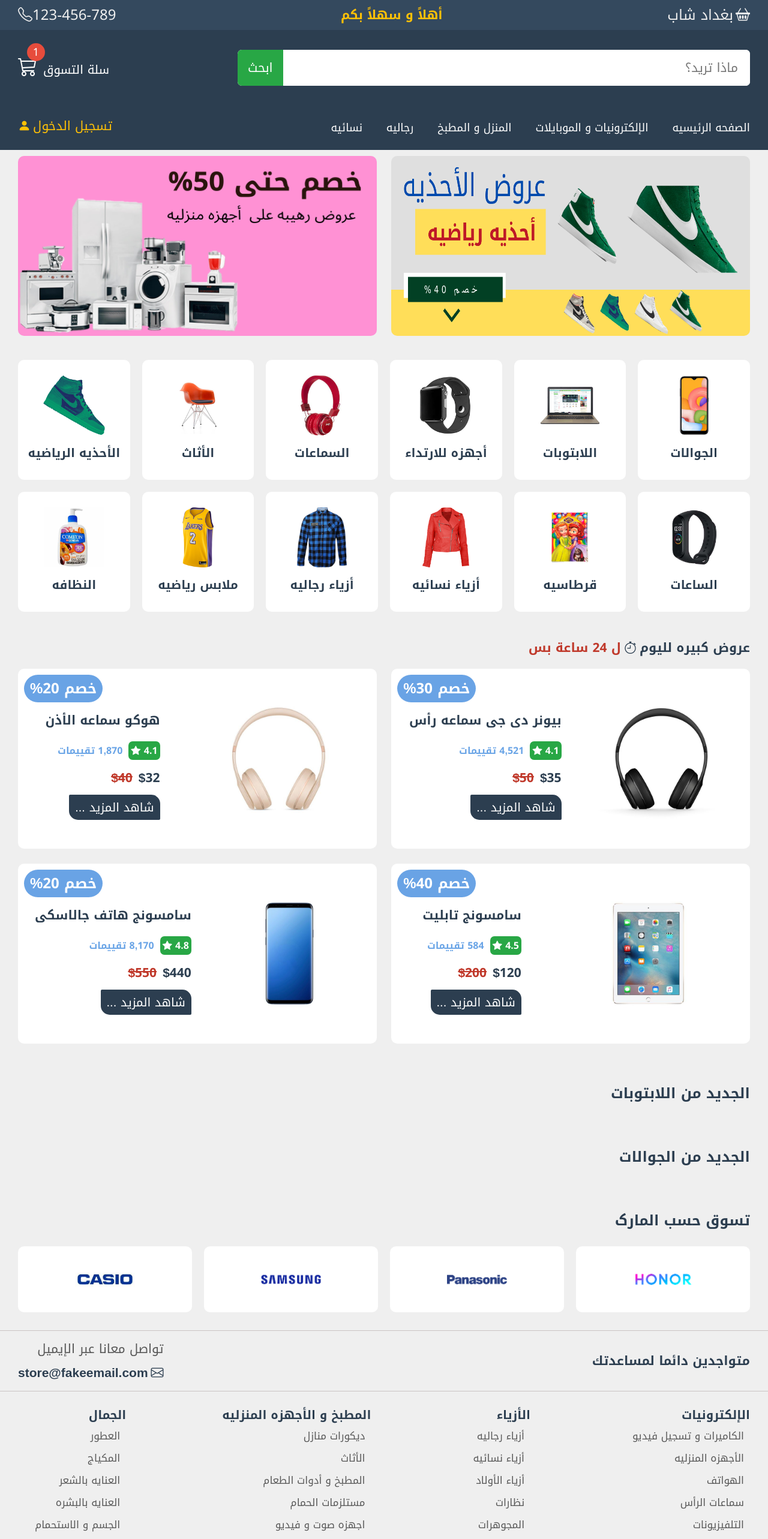
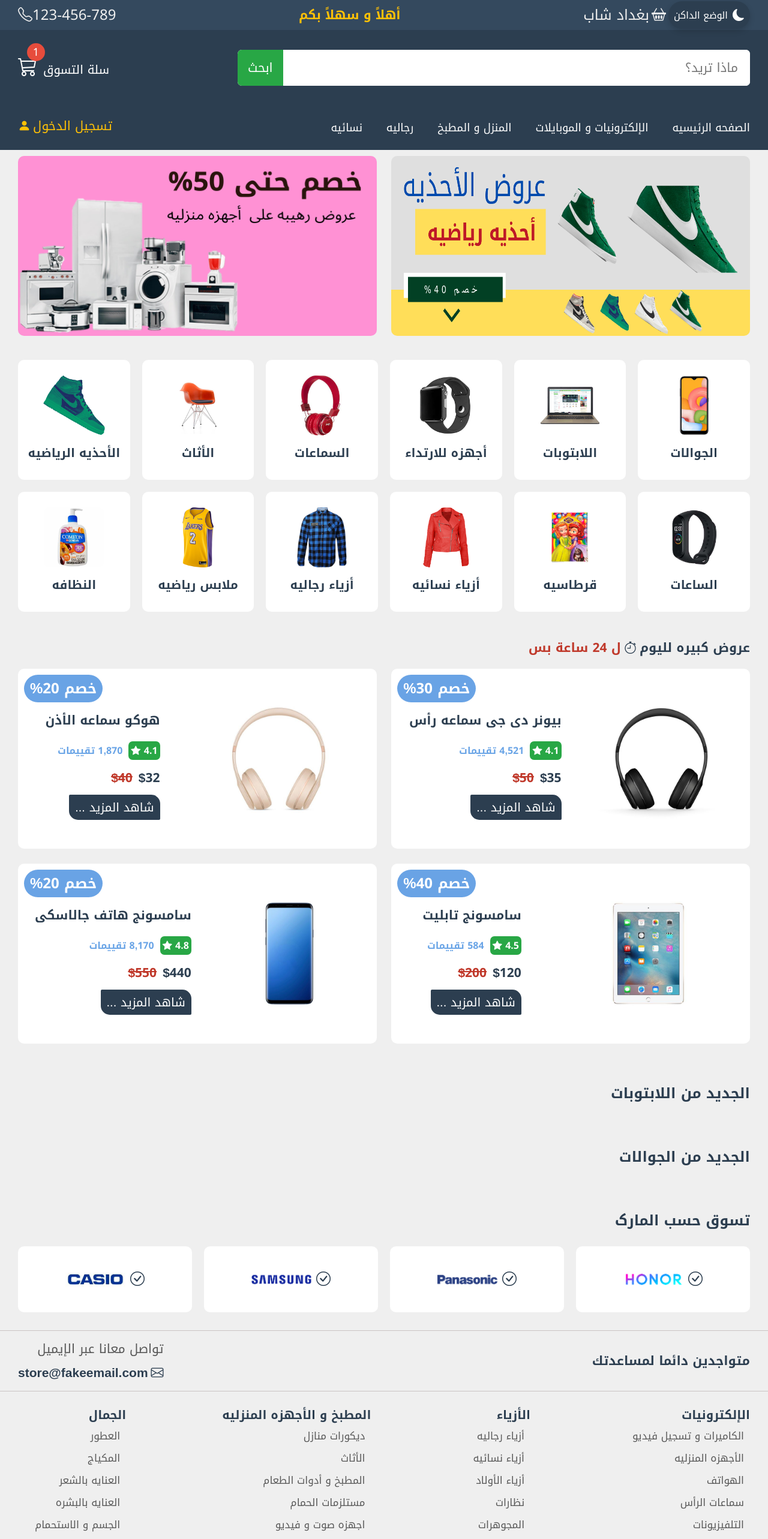
Before and after one commit to David-111409/E-Commerce-Baghdad, a React (Vite) app: page / in a window 1280 px wide. Shown: the top 2566 px of the page at 60% size. Built offline with nearby package versions, Linux system fonts and the light colour scheme; the HTML template or start-up script is replaced by a standard one.

Commit message:
dark light mode theme

```diff
--- a/src/components/brands/Brands.jsx
+++ b/src/components/brands/Brands.jsx
@@ -6,6 +6,7 @@
     <div className="brands-wrapper">
       {brands.map((brand) => (
         <div key={brand.id} className="brand">
+          <i class="bi bi-check-circle"></i>
           <img src={brand.image} alt={`brand : ${brand.id} image`} className="brand-image" />
         </div>
       ))}
--- a/src/components/brands/brands.css
+++ b/src/components/brands/brands.css
@@ -11,7 +11,20 @@
   background-color: var(--white-color);
   border-radius: 10px;
   padding: 5px;
+  display: flex;
+  justify-content: center;
+  align-items: center;
   transition: all 0.3s ease;
+}
+
+.brand i {
+  font-size: 24px;
+  color: var(--primary-color);
+  margin-left: 8px;
+}
+
+body.dark-theme .brand i {
+  color: var(--white-color);
 }
 
 .brand:hover {
@@ -20,11 +33,26 @@
 }
 
 .brand-image {
-  width: 100%;
-  height: 100%;
+  max-width: 100%;
+  max-height: 100%;
   object-fit: contain;
+  border-radius: 10px;
 }
 
+/* Dark Theme Overrides for Brands */
+body.dark-theme .brand {
+  background-color: var(--main-color); /* dark card background */
+  border: 1px solid rgba(255, 255, 255, 0.05); /* subtle border for separation */
+}
+
+body.dark-theme .brand:hover {
+  transform: translateY(-5px) scale(1.02);
+  box-shadow: 0 8px 20px rgba(255, 255, 255, 0.08); /* soft glow instead of dark shadow */
+}
+
+body.dark-theme .brand-image {
+  filter: brightness(0.9); /* slightly dim white-background logos */
+}
 @media (max-width: 920px) {
   .brands-wrapper {
     grid-template-columns: 1fr 1fr;
--- a/src/components/category/category.css
+++ b/src/components/category/category.css
@@ -17,20 +17,36 @@
   background-color: var(--white-color);
   border-radius: 10px;
   padding: 5px;
-  transition: all .3s ease;
+  transition: all 0.3s ease;
+}
+
+body.dark-theme .category-item {
+  background-color: var(--main-color);
+  border: 1px solid rgba(255, 255, 255, 0.05);
 }
 .category-item:hover {
   transform: translateY(-5px) scale(1.02);
   box-shadow: 0 8px 20px rgba(0, 0, 0, 0.15);
 }
+
+body.dark-theme .category-item:hover {
+  transform: translateY(-5px) scale(1.02);
+  box-shadow: 0 8px 20px rgba(255, 255, 255, 0.08);
+}
+
 .category-item-img {
   height: 100px;
   object-fit: contain;
+  border-radius: 10px;
 }
 
 .category-item-title {
   font-size: 20px;
   color: var(--primary-color);
+}
+
+body.dark-theme .category-item-title {
+  color: var(--white-color);
 }
 
 @media (max-width: 1200px) {
--- a/src/components/footer/footer.css
+++ b/src/components/footer/footer.css
@@ -71,6 +71,11 @@
   font-size: 17px;
 }
 
+body.dark-theme .footer-bottom {
+  background-color: #121212;
+  color: var(--white-color);
+}
+
 @media (max-width: 920px) {
   .footer-items-wrapper {
     grid-template-columns: repeat(2, 45%);
@@ -99,8 +104,6 @@
 }
 
 @media (max-width: 520px) {
-
-
   .footer-items-wrapper {
     grid-template-columns: 1fr;
   }
--- a/src/components/header/Header.jsx
+++ b/src/components/header/Header.jsx
@@ -4,11 +4,18 @@
 const Header = () => {
   const [open, setOpen] = useState(false);
   const navRef = useRef(null);
+  const [isDark, setIsDark] = useState(false);
+
   const closeLink = (e) => e.target.classList.contains("navbar-link") && setOpen(false);
 
   const openMenu = () => {
     setOpen(true);
   };
+
+  function toggleTheme() {
+    document.body.classList.toggle("dark-theme");
+    setIsDark(!isDark);
+  }
 
   useEffect(() => {
     const handleClickOutside = (event) => {
@@ -34,6 +41,17 @@
         </div>
 
         <Link to={"/"} className="top-header-logo">
+          <button onClick={toggleTheme} className="theme-toggle">
+            {isDark ? (
+              <>
+                <i className="bi bi-sun-fill"></i> الوضع الفاتح
+              </>
+            ) : (
+              <>
+                <i className="bi bi-moon-fill"></i> الوضع الداكن
+              </>
+            )}
+          </button>
           <i className="bi bi-basket2"></i>
           بغداد شاب
         </Link>
--- a/src/components/header/header.css
+++ b/src/components/header/header.css
@@ -8,6 +8,9 @@
   position: relative;
 }
 
+body.dark-theme header {
+  background-color: #121212;
+}
 .header-login {
   color: var(--warning-color);
   font-size: 21px;
@@ -18,6 +21,7 @@
   display: flex;
   gap: 4px;
 }
+
 /* Top Header */
 .top-header {
   display: flex;
@@ -27,7 +31,10 @@
   height: 20%;
   color: var(--main-color);
 }
-
+body.dark-theme .top-header {
+  background-color: var(--main-color);
+  color: var(--white-color);
+}
 .top-header-logo {
   font-size: 24px;
   font-weight: 500;
@@ -54,6 +61,42 @@
   display: none;
 }
 
+.theme-toggle {
+  background-color: var(--primary-color);
+  color: var(--white-color);
+  border: none;
+  border-radius: 30px; /* rounded pill shape */
+  padding: 4px 9px;
+  font-size: 16px;
+  display: flex;
+  align-items: center;
+  gap: 8px;
+  cursor: pointer;
+  transition: all 0.3s ease;
+  box-shadow: 0 4px 10px rgba(0, 0, 0, 0.15);
+}
+
+.theme-toggle i {
+  font-size: 20px;
+}
+
+/* Hover effect */
+.theme-toggle:hover {
+  background-color: var(--info-color);
+  box-shadow: 0 6px 14px rgba(0, 0, 0, 0.2);
+}
+
+/* Dark mode overrides */
+body.dark-theme .theme-toggle {
+  background-color: var(--secondary-color);
+  color: var(--white-color);
+  box-shadow: 0 4px 10px rgba(255, 255, 255, 0.08);
+}
+
+body.dark-theme .theme-toggle:hover {
+  background-color: var(--success-color);
+  box-shadow: 0 6px 14px rgba(255, 255, 255, 0.12);
+}
 /* Middle Header */
 .middle-header {
   display: flex;
@@ -123,6 +166,10 @@
   height: 30%;
   display: flex;
   align-items: center;
+}
+body.dark-theme .navbar {
+  background-color: #121212;
+  color: var(--white-color);
 }
 .navbar-links {
   display: flex;
--- a/src/components/scroll-top/scroll.css
+++ b/src/components/scroll-top/scroll.css
@@ -19,6 +19,10 @@
 }
 
 .scroll-to-top:hover {
-  background-color: var(--info-color);
   transform: scale(1.1);
 }
+
+body.dark-theme .scroll-to-top {
+  background-color: #fff;
+  color: #121212;
+}
--- a/src/components/special-offers/special-offers.css
+++ b/src/components/special-offers/special-offers.css
@@ -44,11 +44,12 @@
   height: 100%;
 }
 
-.offer-image-wrapper img {
+.offer-image-wrapper img.offer-image {
   width: 100%;
   height: 100%;
   object-fit: contain;
   cursor: pointer;
+  border-radius: 10px;
 }
 
 .offer .offer-title {
@@ -114,9 +115,55 @@
 
 .offer-see-more:hover {
   background-color: var(--info-color);
+}
+
+/* Dark Theme Overrides */
+body.dark-theme .special-offers-title {
+  color: var(--white-color); /* make title readable */
+}
+
+body.dark-theme .special-offers-icon-wrapper .text {
+  color: var(--light-red-color); /* keep accent visible */
+}
+
+body.dark-theme .offer {
+  background-color: var(--main-color); /* dark card background */
+  border: 1px solid rgba(255, 255, 255, 0.05); /* subtle border for separation */
+}
+
+body.dark-theme .offer:hover {
+  box-shadow: 0 8px 20px rgba(255, 255, 255, 0.08); /* soft glow instead of dark shadow */
+}
+
+body.dark-theme .offer .offer-title {
+  color: var(--white-color);
+}
+body.dark-theme .offer .offer-image-wrapper{
+  flex-basis: 30%;
+  height: fit-content;
 
 }
+body.dark-theme .offer-final-price-item {
+  color: var(--success-color); /* highlight final price */
+}
 
+body.dark-theme .offer-price-item {
+  color: var(--light-red-color); /* strike-through price stays visible */
+}
+
+body.dark-theme .offer .discount {
+  background-color: var(--warning-color); /* yellow badge pops on dark */
+  color: var(--primary-color); /* dark text inside badge */
+}
+
+body.dark-theme .offer-see-more {
+  background-color: var(--secondary-color);
+  color: var(--white-color);
+}
+
+body.dark-theme .offer-see-more:hover {
+  background-color: var(--info-color);
+}
 @media (max-width: 920px) {
   .offers {
     grid-template-columns: 1fr;
--- a/src/index.css
+++ b/src/index.css
@@ -9,6 +9,19 @@
   --info-color: #2a7ddbb3;
   --gray-color: rgb(88, 88, 88);
   --white-color: #fff;
+}
+
+body.dark-theme {
+  --main-color: #1e1e1e;
+  --primary-color: #ecf0f1;
+  --secondary-color: #bdc3c7;
+  --light-red-color: #ff6b6b;
+  --strong-red-color: #e63946;
+  --warning-color: #f1c40f;
+  --success-color: #2ecc71;
+  --info-color: #3498db;
+  --gray-color: #aaaaaa;
+  --white-color: #f8f9fa;
 }
 
 * {
```
